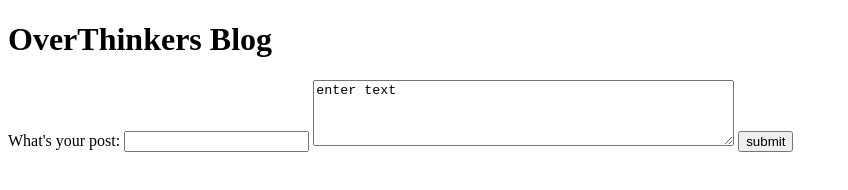
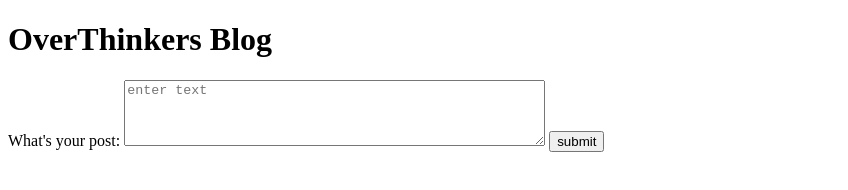
Before and after one commit to kail0n/JournalWebsite, a plain HTML site: page client/index.html in a window 1280 px wide. Shown: the whole page, without its empty margins (0-848 px from the left). Drawn offline with Linux system fonts and the light colour scheme.

Commit message:
add character length and placeholder text in input

```diff
--- a/client/index.html
+++ b/client/index.html
@@ -10,10 +10,10 @@
     <form>
         <section>
             <label for="forum-post"> What's your post:</label>
-            <input type="text" id="forum-post" maxlength="10">
-            <textarea id="test-text" name="test" rows="4" cols="50" maxlength="10">enter text</textarea>
+            <textarea id="test-text" name="test" rows="4" cols="50" maxlength="180" placeholder="enter text"></textarea>
             <input type="submit" value="submit">
         </section>
     </form>
 </body>
+
 </html>
```
